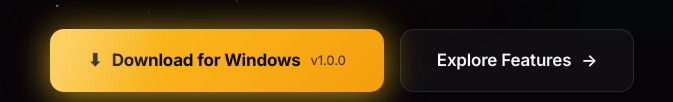
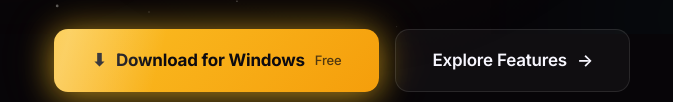
Before and after one commit to MuhammadShoaib00/Proton-Browser, an Electron app: page index.html in a window 1400 px wide. Shown: the part 766-868 px from the top of the page, 358-1031 px from the left. Drawn offline with Linux system fonts and the light colour scheme; no server answers; animation ran at ten frames a second.

Commit message:
first commit

```diff
--- a/index.html
+++ b/index.html
@@ -1546,23 +1546,23 @@ if (arrowBtn && arrow) {
 }
 
 /* ═══════════════════════════════════════════════
-   DIRECT DOWNLOAD SETUP
+   GITHUB RELEASE DOWNLOAD
 ═══════════════════════════════════════════════ */
-// Direct download from local file (same folder as index.html)
-function setupDownload() {
-    const version = '1.0.0';
-    const fileName = 'Proton-Browser-Setup-1.0.0.exe';
-
-    // Try multiple possible paths (works for root, docs, or website folder)
-    const possiblePaths = [
-        `./${fileName}`,                    // Same folder as index.html
-        `./downloads/${fileName}`,         // In downloads subfolder
-        `../dist/${fileName}`,              // In dist folder (if in subfolder)
-        fileName                            // Just filename
-    ];
-
-    // Use the first path (same folder) - update this if file is in different location
-    const downloadUrl = possiblePaths[0];
+// Download from GitHub Releases (required for files > 100MB)
+const GITHUB_USERNAME = 'MuhammadShoaib00';  // ← UPDATE THIS with your GitHub username
+const GITHUB_REPO     = 'proton-browser';          // ← UPDATE THIS if your repo has a different name
+
+async function fetchRelease() {
+    try {
+        // Fetch latest release from GitHub
+        const res = await fetch(`https://api.github.com/repos/${GITHUB_USERNAME}/${GITHUB_REPO}/releases/latest`);
+        if (!res.ok) throw new Error(`GitHub API error: ${res.status}`);
+
+        const data = await res.json();
+        const version = data.tag_name?.replace('v','') || '1.0.0';
+        const date = data.published_at
+            ? new Date(data.published_at).toLocaleDateString('en-US',{month:'short',day:'numeric',year:'numeric'})
+            : '';
 
         // Update version display
         const versionEl = document.getElementById('hero-version');
@@ -1575,58 +1575,72 @@ function setupDownload() {
             versionNumEl.textContent = version;
         }
 
+        if (date) {
+            const dateEl = document.getElementById('release-date');
+            if (dateEl) {
+                dateEl.textContent = `Released ${date}`;
+            }
+        }
+
+        // Find the .exe installer file in release assets
+        const asset = data.assets?.find(a =>
+            a.name.endsWith('.exe') ||
+            a.name.includes('Setup') ||
+            a.name.includes('Proton-Browser')
+        );
+
+        if (asset) {
+            // Use direct download URL from GitHub Releases
+            const downloadUrl = asset.browser_download_url;
+
             // Set download links
             const heroBtn = document.getElementById('hero-download-btn');
             if (heroBtn) {
                 heroBtn.href = downloadUrl;
-        heroBtn.download = fileName; // Force download instead of navigating
-        heroBtn.setAttribute('download', fileName);
+                heroBtn.removeAttribute('download'); // Remove download attr for external URLs
             }
 
             const mainBtn = document.getElementById('main-download-btn');
             if (mainBtn) {
                 mainBtn.href = downloadUrl;
-        mainBtn.download = fileName;
-        mainBtn.setAttribute('download', fileName);
-    }
-
-    // Also update nav CTA button if it exists
+                mainBtn.removeAttribute('download');
+            }
+
+            // Update nav CTA button if it exists
             const navCta = document.querySelector('.nav-cta');
             if (navCta) {
                 navCta.href = downloadUrl;
-        navCta.download = fileName;
-    }
-
-    console.log('Download setup complete:', downloadUrl);
+            }
+
+            console.log('✅ Download link set from GitHub Release:', downloadUrl);
+        } else {
+            // Fallback: link to releases page
+            const fallbackUrl = `https://github.com/${GITHUB_USERNAME}/${GITHUB_REPO}/releases/latest`;
+            document.getElementById('hero-download-btn').href = fallbackUrl;
+            const mainBtn = document.getElementById('main-download-btn');
+            if (mainBtn) mainBtn.href = fallbackUrl;
+            console.warn('⚠️ No .exe file found in release, linking to releases page');
+        }
+    } catch (err) {
+        console.error('❌ Failed to fetch GitHub release:', err);
+
+        // Fallback: show version and link to releases page
+        const versionEl = document.getElementById('hero-version');
+        if (versionEl) {
+            versionEl.textContent = 'Free';
+        }
+
+        const fallbackUrl = `https://github.com/${GITHUB_USERNAME}/${GITHUB_REPO}/releases/latest`;
+        const heroBtn = document.getElementById('hero-download-btn');
+        if (heroBtn) heroBtn.href = fallbackUrl;
+
+        const mainBtn = document.getElementById('main-download-btn');
+        if (mainBtn) mainBtn.href = fallbackUrl;
+    }
 }
 
 // Initialize on page load
-setupDownload();
-
-// Optional: Also try GitHub releases as fallback (uncomment if you want both options)
-/*
-const GITHUB_USERNAME = 'YOUR_GITHUB_USERNAME';
-const GITHUB_REPO     = 'proton-browser';
-
-async function fetchReleaseFallback() {
-    try {
-        const res = await fetch(`https://api.github.com/repos/${GITHUB_USERNAME}/${GITHUB_REPO}/releases/latest`);
-        if (!res.ok) throw new Error();
-        const data = await res.json();
-        const asset = data.assets?.find(a => a.name.endsWith('.exe') || a.name.includes('Setup'));
-        if (asset) {
-            const url = asset.browser_download_url;
-            document.getElementById('hero-download-btn').href = url;
-            document.getElementById('main-download-btn').href = url;
-            console.log('Using GitHub release:', url);
-        }
-    } catch (err) {
-        console.log('GitHub fallback failed, using local file');
-    }
-}
-// Uncomment to enable GitHub fallback:
-// fetchReleaseFallback();
-*/
+fetchRelease();
 </script>
 </body>
 </html>
```
Also changed, not shown: 1 other file. Lines whose indentation alone changed are shown as unchanged.
